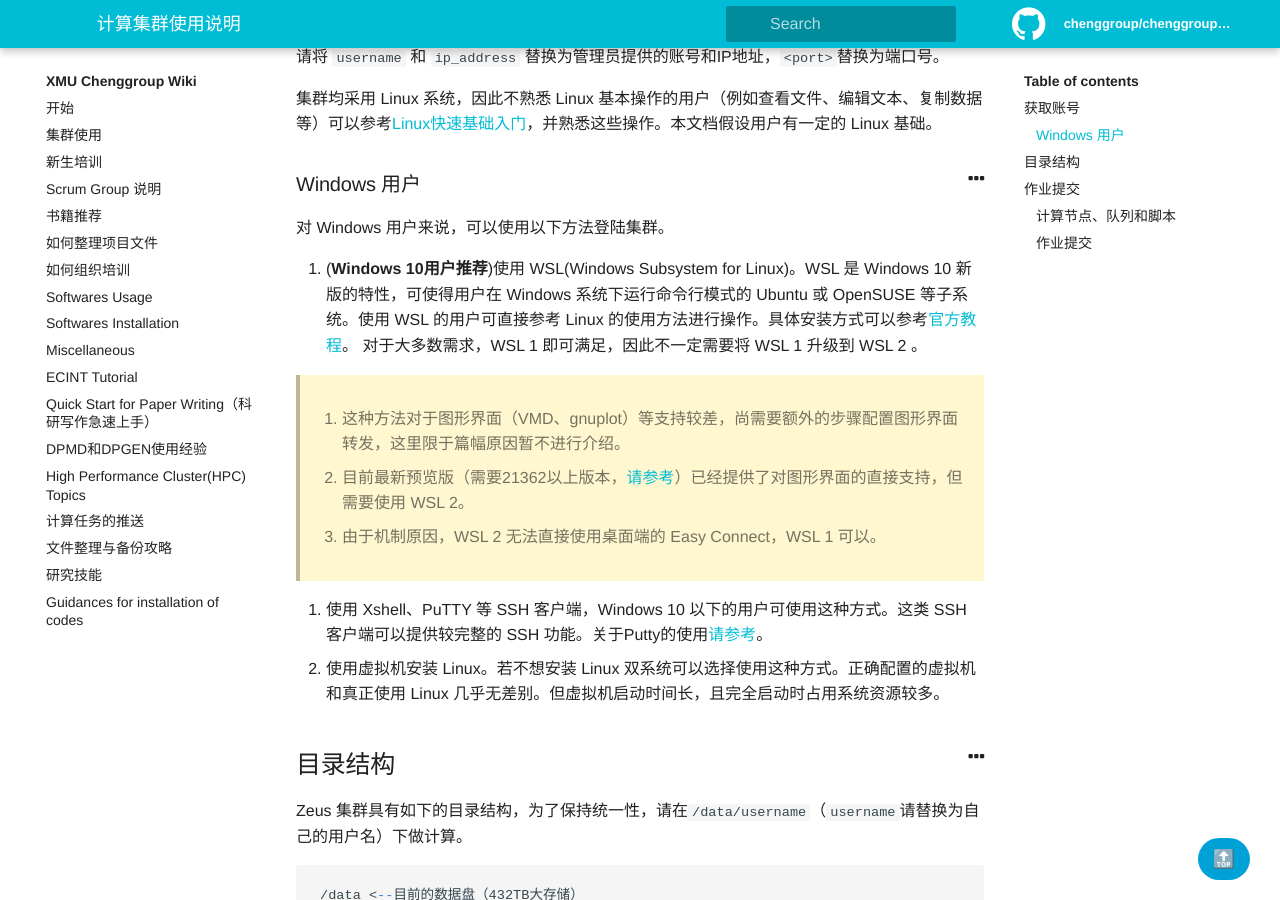
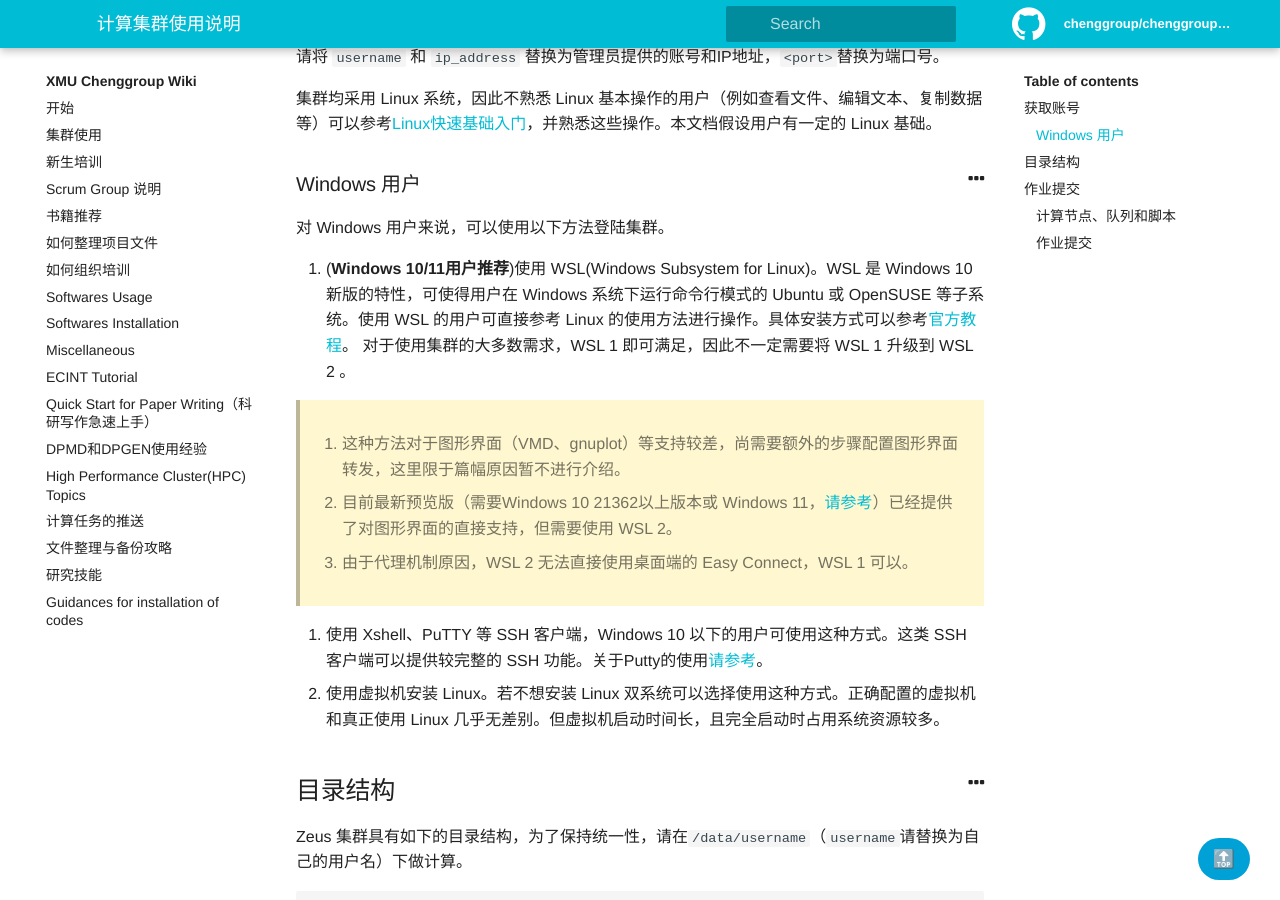
Before and after one commit to chenggroup/chenggroup.github.io, a Jekyll site: the page built from _wiki/集群使用/cluster_usage.md, in a window 1280 px wide and 900 px high, scrolled down 623 px. Built offline with Jekyll 4.4.1, drawn with Linux system fonts in a browser that asks for light colours.

Commit message:
fix bugs in gpu_usage; add Win11

```diff
--- a/_wiki/集群使用/cluster_usage.md
+++ b/_wiki/集群使用/cluster_usage.md
@@ -29,13 +29,13 @@ $ ssh -p <port> username@ip_address
 
 对 Windows 用户来说，可以使用以下方法登陆集群。
 
-1. (**Windows 10用户推荐**)使用 WSL(Windows Subsystem for Linux)。WSL 是 Windows 10 新版的特性，可使得用户在 Windows 系统下运行命令行模式的 Ubuntu 或 OpenSUSE 等子系统。使用 WSL 的用户可直接参考 Linux 的使用方法进行操作。具体安装方式可以参考[官方教程](https://docs.microsoft.com/zh-cn/windows/wsl/install-win10)。 对于大多数需求，WSL 1 即可满足，因此不一定需要将 WSL 1 升级到 WSL 2 。
+1. (**Windows 10/11用户推荐**)使用 WSL(Windows Subsystem for Linux)。WSL 是 Windows 10 新版的特性，可使得用户在 Windows 系统下运行命令行模式的 Ubuntu 或 OpenSUSE 等子系统。使用 WSL 的用户可直接参考 Linux 的使用方法进行操作。具体安装方式可以参考[官方教程](https://docs.microsoft.com/zh-cn/windows/wsl/install-win10)。 对于使用集群的大多数需求，WSL 1 即可满足，因此不一定需要将 WSL 1 升级到 WSL 2 。
 
 > 1. 这种方法对于图形界面（VMD、gnuplot）等支持较差，尚需要额外的步骤配置图形界面转发，这里限于篇幅原因暂不进行介绍。
 >
-> 2. 目前最新预览版（需要21362以上版本，[请参考](https://docs.microsoft.com/en-us/windows/wsl/tutorials/gui-apps)）已经提供了对图形界面的直接支持，但需要使用 WSL 2。
+> 2. 目前最新预览版（需要Windows 10 21362以上版本或 Windows 11，[请参考](https://docs.microsoft.com/en-us/windows/wsl/tutorials/gui-apps)）已经提供了对图形界面的直接支持，但需要使用 WSL 2。
 >
-> 3. 由于机制原因，WSL 2 无法直接使用桌面端的 Easy Connect，WSL 1 可以。
+> 3. 由于代理机制原因，WSL 2 无法直接使用桌面端的 Easy Connect，WSL 1 可以。
 
 2. 使用 Xshell、PuTTY 等 SSH 客户端，Windows 10 以下的用户可使用这种方式。这类 SSH 客户端可以提供较完整的 SSH 功能。关于Putty的使用[请参考](https://bicmr.pku.edu.cn/~wenzw/pages/login.html)。
 
```
Also changed, not shown: _wiki/集群使用/gpu_usage.md (+6 -2 lines).
